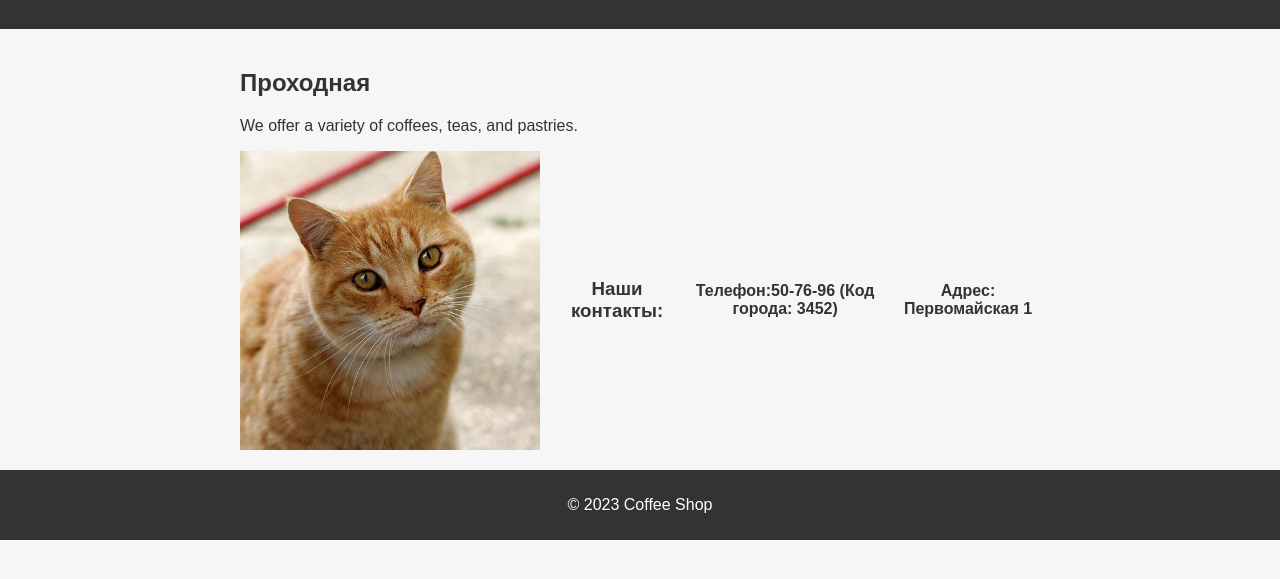
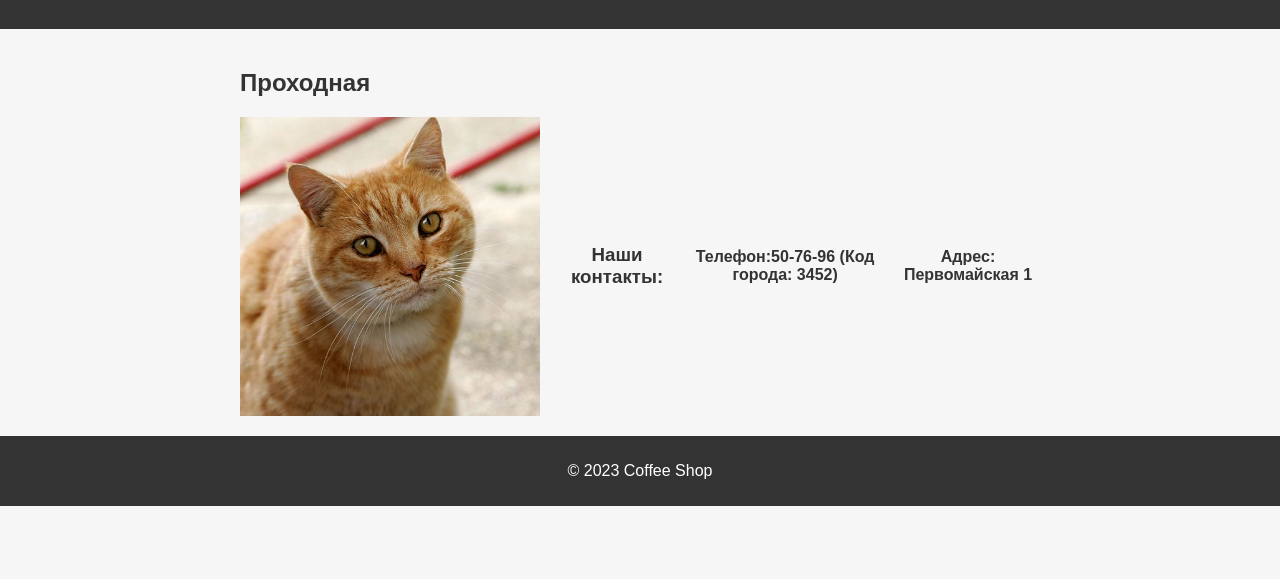
Before and after one commit to ArturovGit/site, a plain HTML site: page cntc.html in a window 1280 px wide. Shown: the part 71-650 px from the top of the page. Drawn offline with Linux system fonts and the light colour scheme.

Commit message:
Update cntc.html

```diff
--- a/cntc.html
+++ b/cntc.html
@@ -18,7 +18,6 @@
     </header>
     <main>
       <h2> Проходная </h2>
-      <p>We offer a variety of coffees, teas, and pastries.</p>
       <section>
         <img src="coffee.jpg" alt="Coffee">
         <h3><center>Наши контакты:</center></h3>
```
